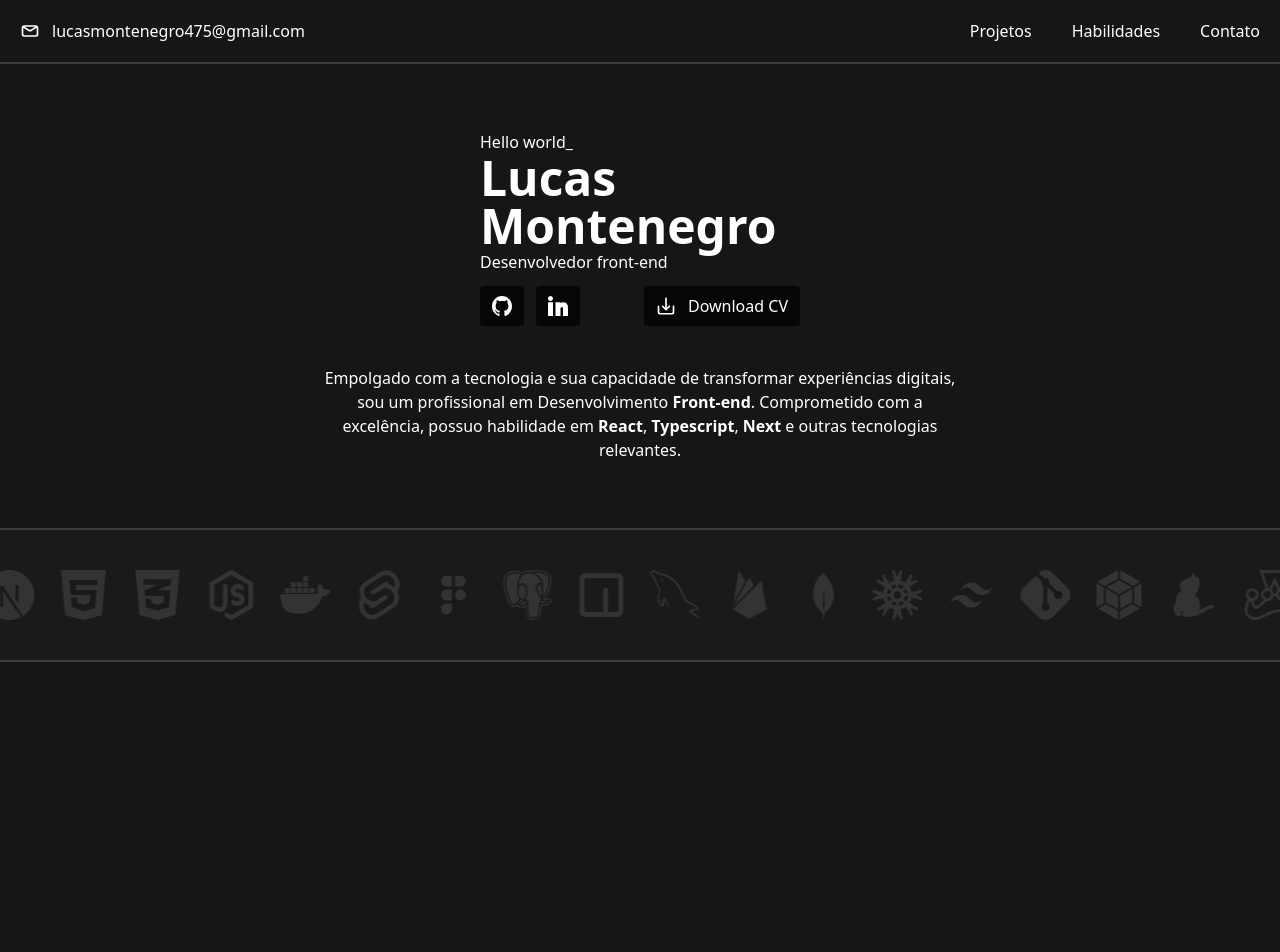
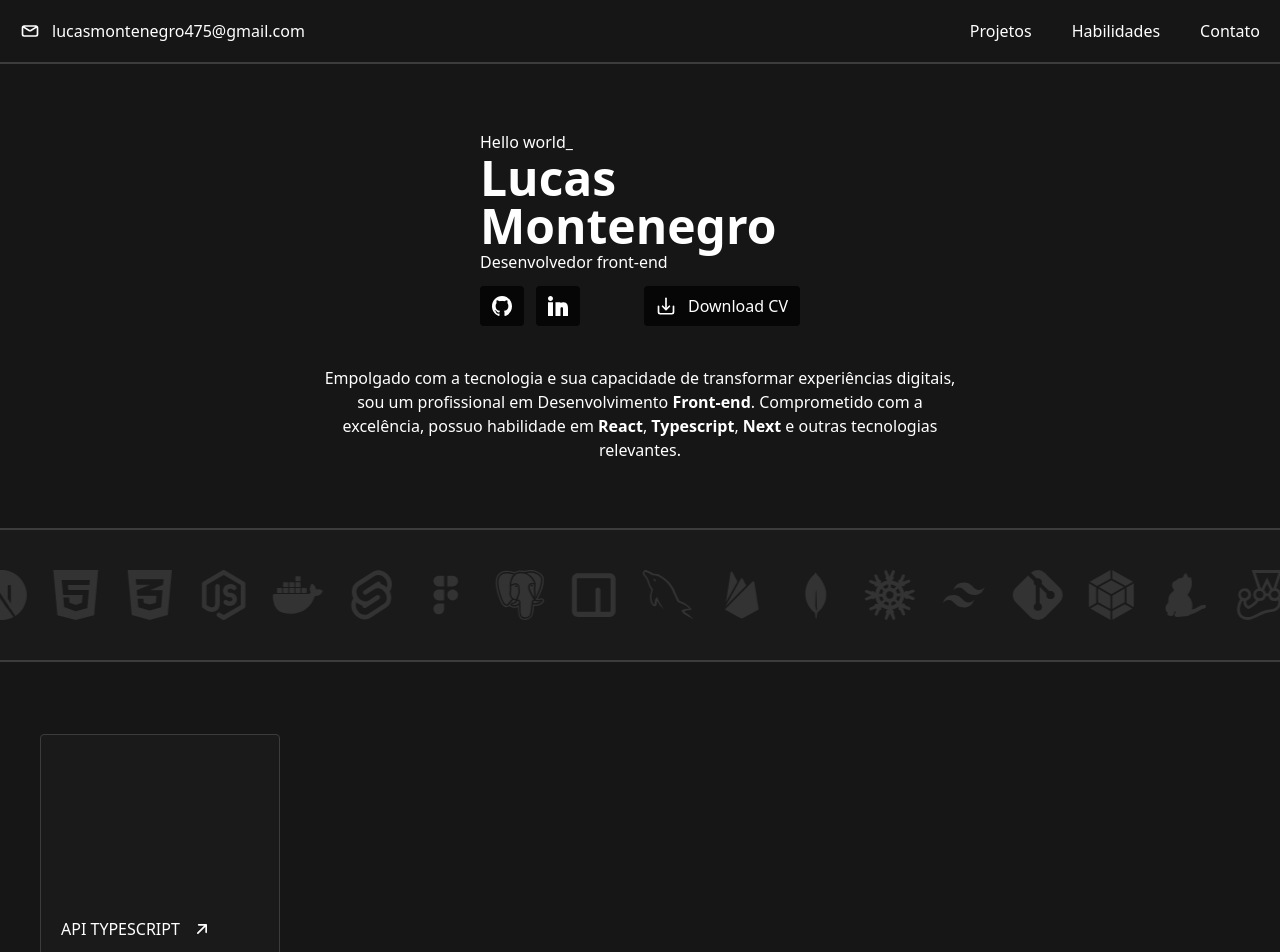
Before and after one commit to lukinhas563/portfolio-v2, a Next.js app: page / in a window 1280 px wide. Shown: the top 952 px of the page. Before the commit the page ends 800 px from the top, so only its background shows below. Built offline with nearby package versions, Linux system fonts and the light colour scheme.

Commit message:
:sparkles: feat: Created card component

```diff
--- /dev/null
+++ b/src/components/card/Card.tsx
@@ -0,0 +1,22 @@
+import Icon from "../icons/Icon";
+
+interface CardProps {
+  title: string;
+  content: string;
+  onClick?: (event: React.MouseEvent<HTMLDivElement>) => void;
+}
+
+export default function Card({ title, content, onClick }: CardProps) {
+  return (
+    <div
+      onClick={onClick}
+      className="bg-[#1A1A1A] | flex flex-col justify-end gap-3 | border border-[#3C3C3C] w-60 h-80 rounded p-5 cursor-pointer min-w-60"
+    >
+      <p className="flex gap-3 items-center">
+        {title}
+        <Icon name="arrowupright" color="#fff" />
+      </p>
+      <p className="font-light text-sm">{content}</p>
+    </div>
+  );
+}
--- /dev/null
+++ b/src/components/icons/IconArrowUpRight/IconArrowUpRight.tsx
@@ -0,0 +1,26 @@
+import { IconsProps } from "../icons";
+
+export default function IconArrowUpRight({
+  className,
+  color,
+  width,
+}: IconsProps) {
+  return (
+    <svg
+      className={className}
+      width={`${width}px`}
+      height={`${width}px`}
+      viewBox="0 0 24 24"
+      fill="none"
+      xmlns="http://www.w3.org/2000/svg"
+    >
+      <path
+        d="M7 17L17 7M17 7H8M17 7V16"
+        stroke={color}
+        strokeWidth="2"
+        strokeLinecap="round"
+        strokeLinejoin="round"
+      />
+    </svg>
+  );
+}
--- a/src/components/icons/icons.tsx
+++ b/src/components/icons/icons.tsx
@@ -24,6 +24,7 @@ import IconGit from "./IconGit/IconGit";
 import IconWebpack from "./IconWebpack/IconWebpack";
 import IconYarn from "./IconYarn/IconYarn";
 import IconJest from "./IconJest/IconJest";
+import IconArrowUpRight from "./IconArrowUpRight/IconArrowUpRight";
 
 export interface IconsProps {
   width?: number;
@@ -110,4 +111,7 @@ export const icons = {
   jest: ({ width, color, className }: IconsProps) => (
     <IconJest width={width} color={color} className={className} />
   ),
+  arrowupright: ({ width, color, className }: IconsProps) => (
+    <IconArrowUpRight width={width} color={color} className={className} />
+  ),
 };
--- /dev/null
+++ b/src/components/section/Section.tsx
@@ -0,0 +1,13 @@
+import Card from "../card/Card";
+
+export default function Section() {
+  return (
+    <section className="flex flex-row items-center gap-10 | h-96">
+      <Card
+        title="API TYPESCRIPT"
+        content="Lorem ipsum loren ipsum loren ipsum loren ipsum loren ipsum loren ipsum loren ipsum loren"
+        onClick={() => console.log("oi")}
+      />
+    </section>
+  );
+}
--- a/src/pages/index.tsx
+++ b/src/pages/index.tsx
@@ -3,6 +3,7 @@ import Container from "@/components/container/Container";
 import NavBar from "@/components/navBar/NavBar";
 import Header from "@/components/header/Header";
 import Slide from "@/components/slide/Slide";
+import Section from "@/components/section/Section";
 
 const inter = Inter({ subsets: ["latin"] });
 
@@ -16,6 +17,10 @@ export default function Home() {
       </Container>
 
       <Slide />
+
+      <Container>
+        <Section />
+      </Container>
     </>
   );
 }
```
